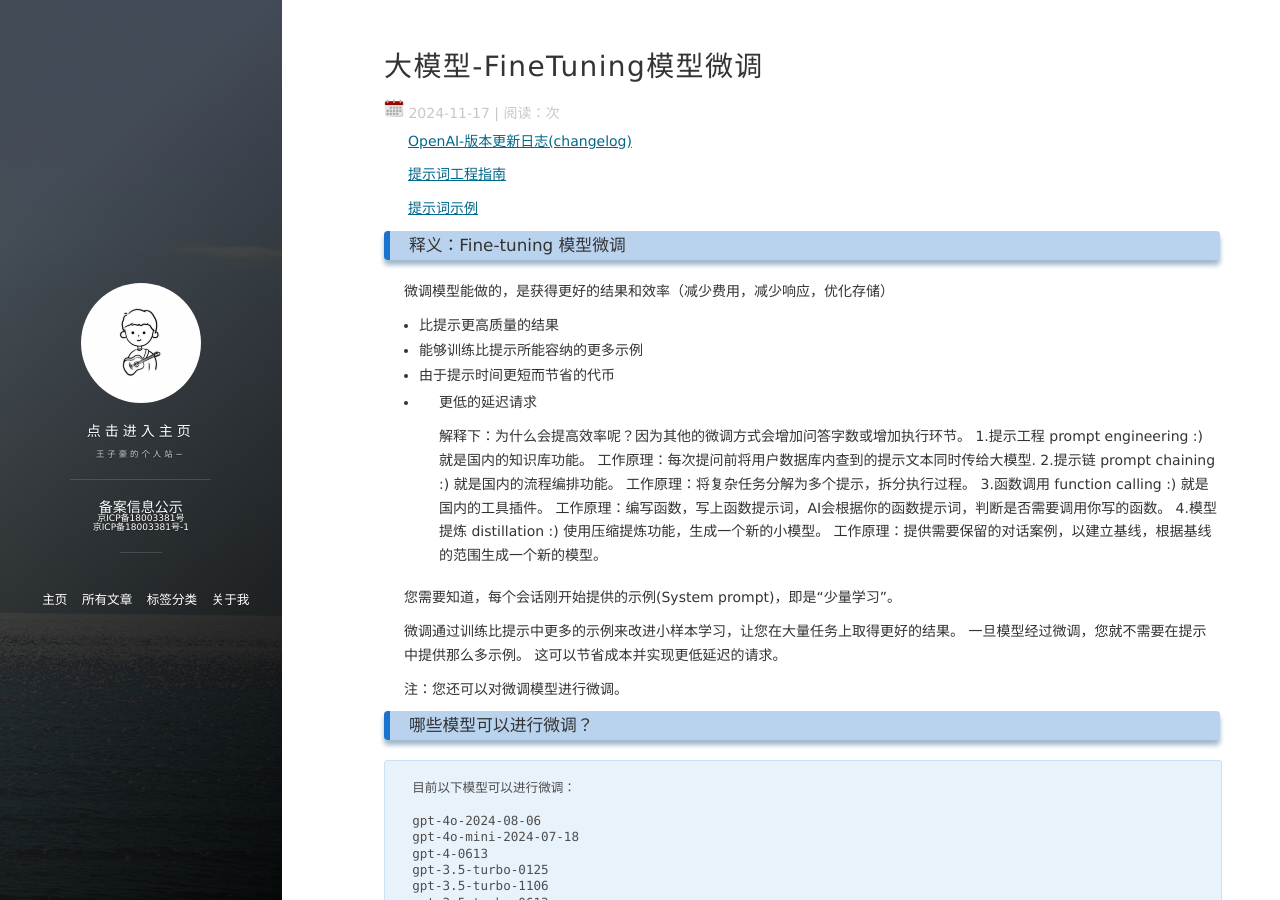
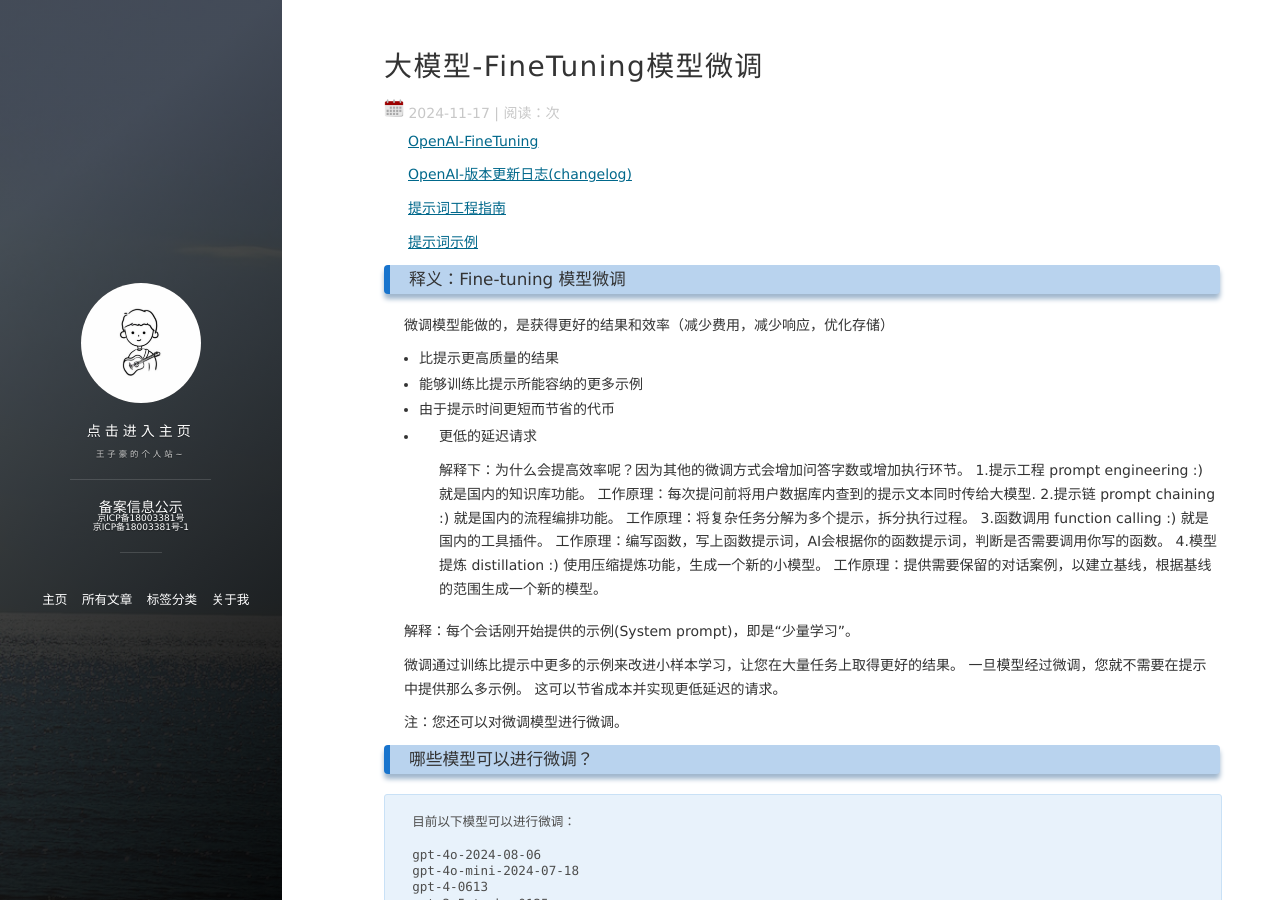
Before and after one commit to wangzihaogithub/wangzihaogithub, a Jekyll site: the page built from _posts/2024-11-17-大模型-FineTuning模型微调.markdown, in a window 1280 px wide and 900 px high. Built offline with Jekyll 4.4.1, drawn with Linux system fonts in a browser that asks for light colours; comment, search, counter and statistics services are not loaded; some of the changed text lies outside the part shown.

Commit message:
大模型

```diff
--- a/_posts/2024-11-17-大模型-FineTuning模型微调.markdown
+++ b/_posts/2024-11-17-大模型-FineTuning模型微调.markdown
@@ -3,6 +3,8 @@ layout: post
 title:  "大模型-FineTuning模型微调"
 tags: 大模型
 ---
+
+ [OpenAI-FineTuning](https://platform.openai.com/docs/guides/fine-tuning "https://platform.openai.com/docs/guides/fine-tuning")
 
  [OpenAI-版本更新日志(changelog)](https://platform.openai.com/docs/changelog "https://platform.openai.com/docs/changelog")
 
@@ -36,7 +38,7 @@ tags: 大模型
             工作原理：提供需要保留的对话案例，以建立基线，根据基线的范围生成一个新的模型。
 
 
-您需要知道，每个会话刚开始提供的示例(System prompt)，即是“少量学习”。
+解释：每个会话刚开始提供的示例(System prompt)，即是“少量学习”。
 
 微调通过训练比提示中更多的示例来改进小样本学习，让您在大量任务上取得更好的结果。
 一旦模型经过微调，您就不需要在提示中提供那么多示例。
@@ -138,7 +140,7 @@ tags: 大模型
 
 编译数据集后，在创建微调作业之前，检查数据格式非常重要。
 
-为此，我们创建了一个简单的 Python 脚本，
+为此，我们创建了一个简单的 [Python 脚本](https://cookbook.openai.com/examples/chat_finetuning_data_prep "https://cookbook.openai.com/examples/chat_finetuning_data_prep")
 
 您可以使用它来查找潜在错误、查看令牌计数并估算微调作业的成本。
 
```
Also changed, not shown: _posts/2024-11-16-大模型-evals模型测试.markdown (renamed from _posts/2024-11-17-大模型-evals模型测试.markdown).
